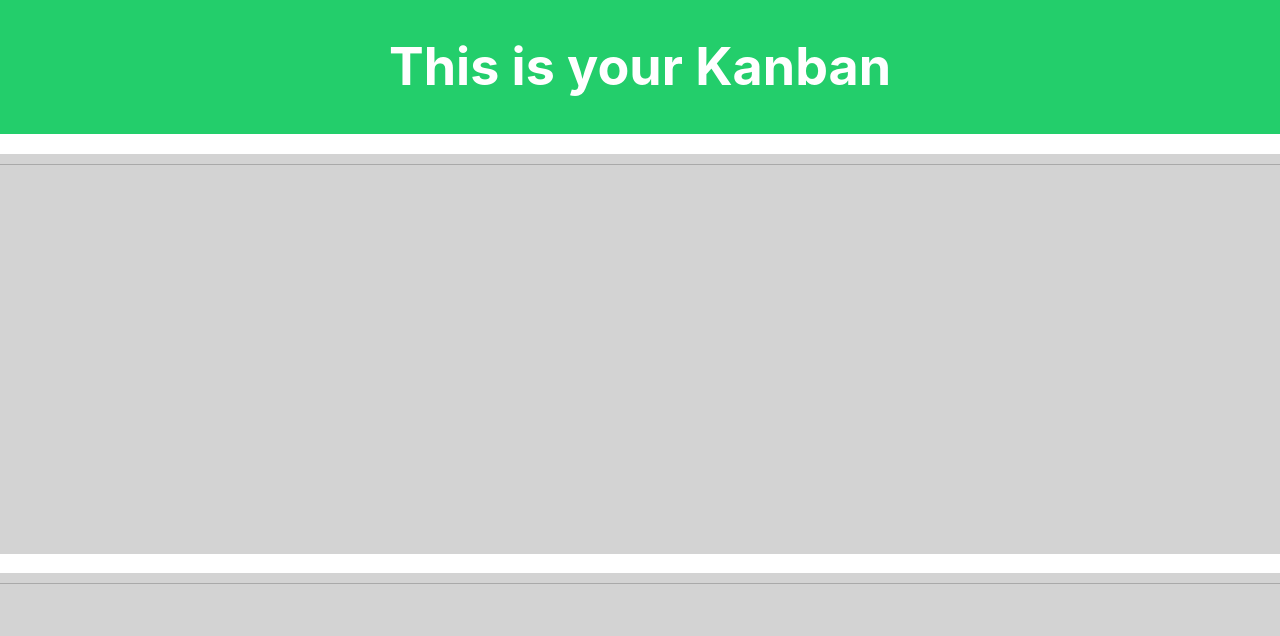
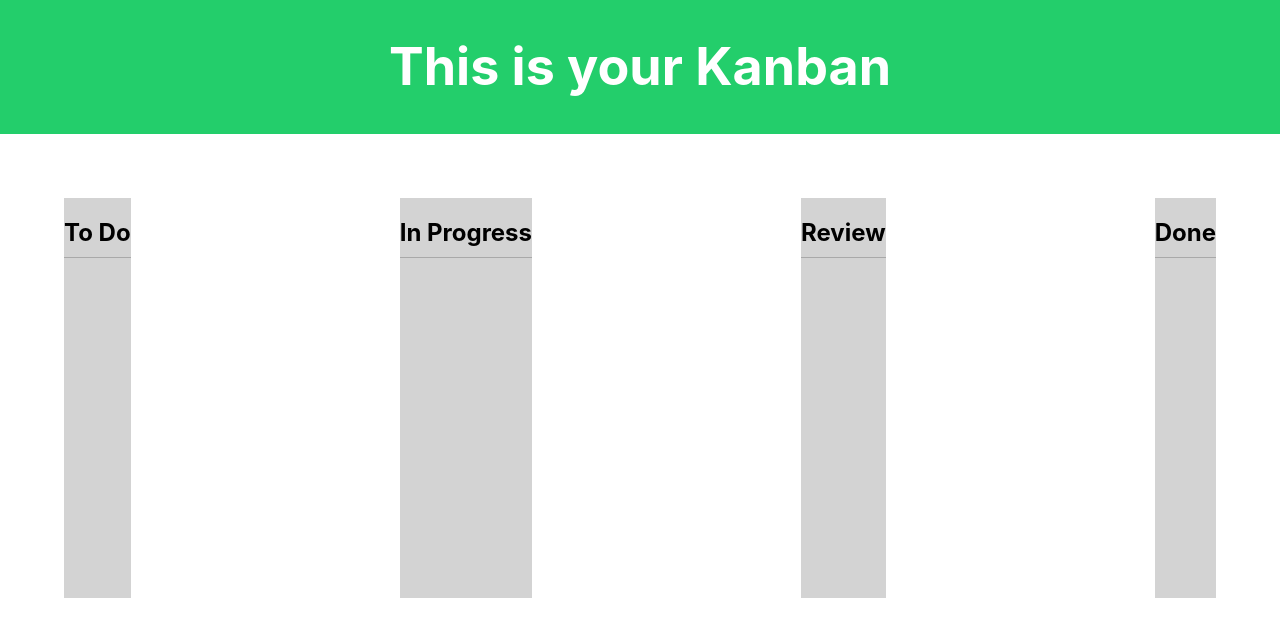
Before and after one commit to Angelica137/kanban, a React (Create React App) app: page / in a window 1280 px wide. Shown: the top 636 px of the page. Built offline with nearby package versions, Linux system fonts and the light colour scheme.

Commit message:
add Board view to app

```diff
--- a/src/containers/App.js
+++ b/src/containers/App.js
@@ -1,6 +1,6 @@
 import React, { Component } from "react";
 import Header from "../components/Header/Header";
-import Column from "../components/Column/Column";
+import Board from "./Board";
 import "./App.css";
 
 class App extends Component {
@@ -8,8 +8,7 @@ class App extends Component {
     return (
       <>
         <Header />
-        <Column />
-        <Column />
+        <Board />
       </>
     );
   }
```
